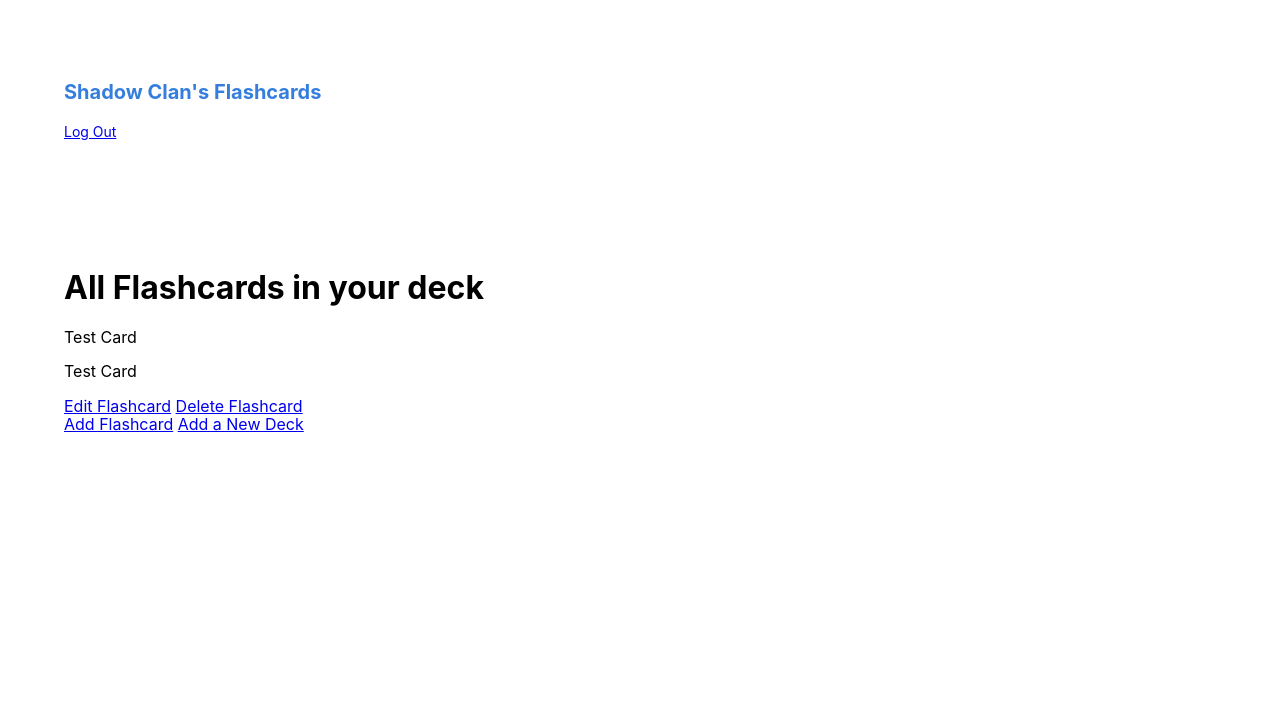
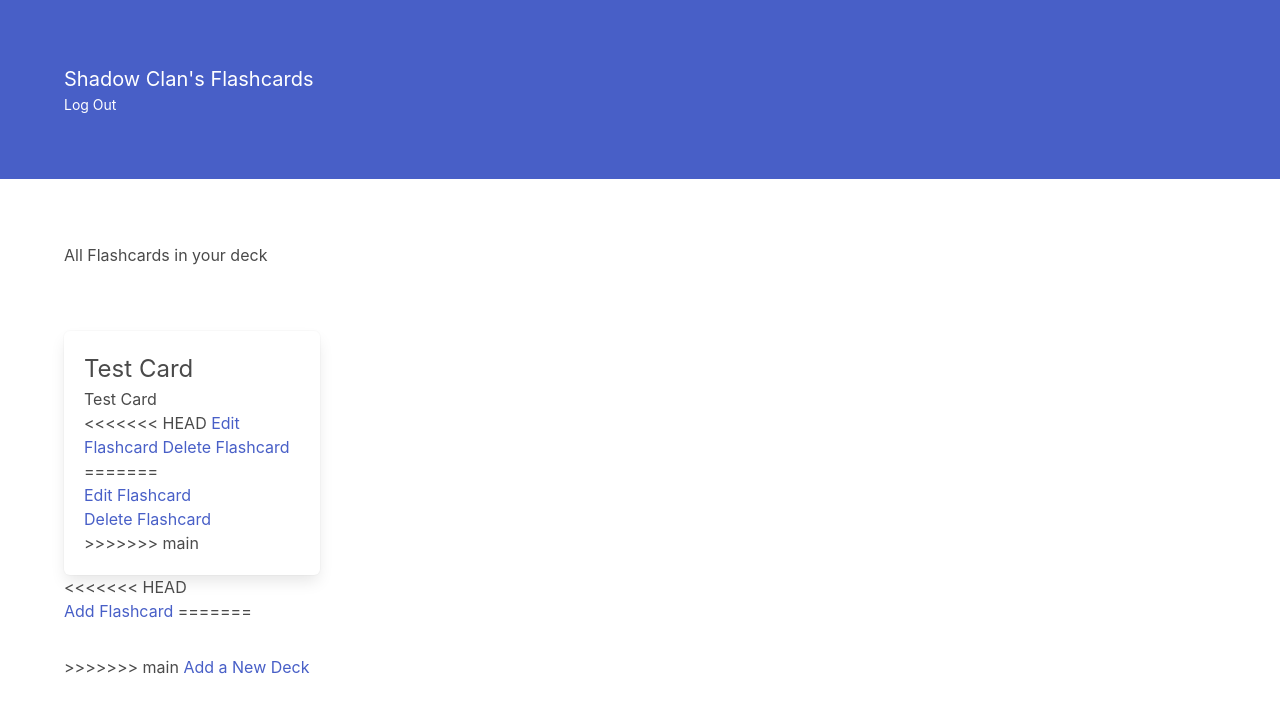
Before and after one commit to paulreece/Leitner-Flashcards, a Django app: a page that uses templates/base.html in a window 1280 px wide. Shown: the top 713 px of the page. Run offline with Django 4.2, Linux system fonts and the light colour scheme; a user stored in the database is signed in; data comes from the database, SQL or seed files in the repository.

Commit message:
merge attempted

```diff
--- a/templates/add_deck.html
+++ b/templates/add_deck.html
@@ -1,12 +1,14 @@
+{% extends "base.html" %}
+
 {% block content %}
 <h1> Create a Deck.</h1>
-<div class="form">
+<div>
     <form method="POST">
     {% csrf_token %}
     {% for field in form %}
 <div>
     <label for="{{field.id_for_label}}">{{field.label}}</label>
-    {{ field }}
+    <input class="input" type="text" name={{form.name.html_name}} id="deck-title-input" value="{{deck.name }}">
 </div>
 {% endfor %}
 <div>
--- a/templates/add_flashcard.html
+++ b/templates/add_flashcard.html
@@ -8,7 +8,7 @@
     {% csrf_token %}
     {% for field in form %}
 <div>
-    <label for="{{field.id_for_label}}">{{field.label}}</label>
+    <label class="input" for="{{field.id_for_label}}">{{field.label}}</label>
     {{ field }}
 </div>
 {% endfor %}
--- a/templates/base.html
+++ b/templates/base.html
@@ -7,11 +7,12 @@
   {% block meta %}{% endblock meta %}
   <link rel="stylesheet" href="https://unpkg.com/tachyons@4.12.0/css/tachyons.min.css" />
   <link rel="stylesheet" href="https://cdnjs.cloudflare.com/ajax/libs/font-awesome/5.15.3/css/all.min.css">
+  <link rel="stylesheet" href="https://cdn.jsdelivr.net/npm/bulma@0.9.3/css/bulma.min.css">
   <title> Flashcards </title>
 </head>
 
 <body class="sans-serif">
-  <header class="pa5">
+  <header class="pa5 hero is-medium is-link">
     <a href={% url "homepage" %} class="link underline-hover blue"><h1 class="f4 lh-copy">Shadow Clan's Flashcards</h1></a>
     <nav class="navbar-menu">
       <div class="f6 lh-copy">
--- a/templates/home.html
+++ b/templates/home.html
@@ -3,10 +3,7 @@
 
 {% block content %}
 
-<header class="">
-    <a href={% url "homepage" %} class=""><h1 class="">Shadow Clan's Flashcards</h1></a>
-  </header>
-<div class="box w-60 h5 bg-light-red">
+<div class="container box w-60 h5 bg-light-red">
     <h1 class="f2 lh-copy"> Let Shadow Clan help you study with their AMAZING flashcards.</h1>
 </div>
 {% endblock content %}
--- a/templates/show_answer.html
+++ b/templates/show_answer.html
@@ -9,7 +9,7 @@
 <a href={% url 'deck_list' %}>Back to Deck List</a>
 
 <div>
-    <p>{{ flashcard.prompt }}</p>
+    <p class="f3 lh-copy">{{ flashcard.prompt }}</p>
     <p>{{ flashcard.answer }}</p>
 </div>
 <div>
--- a/templates/show_flashcards.html
+++ b/templates/show_flashcards.html
@@ -3,21 +3,35 @@
 {% block content %}
 
 <section>
-  <h1>All Flashcards in your deck</h1>
+  <div class="pb5"><h1>All Flashcards in your deck</h1></div>
   {% for flashcard in flashcards %}
-  <div>
-      <p>{{ flashcard.prompt }} </p>
+  <div class="box w5 h-75 pb5 pt4">
+      <p class="f3 lh-copy">{{ flashcard.prompt }} </p>
       <p>{{ flashcard.answer }} </p>
 <div>
+<<<<<<< HEAD
       <a href={% url 'edit_flashcard' slug=deck.slug pk=flashcard.pk%}>Edit Flashcard</a>
       <a href={% url 'delete_flashcard' slug=deck.slug pk=flashcard.pk%}>Delete Flashcard</a>
+=======
+      <a href={% url 'edit_flashcard' slug=deck.slug pk=flashcard.pk%} class="db">Edit Flashcard</a>
+      <a href={% url 'delete_flashcard' slug=deck.slug pk=flashcard.pk%} class="db">Delete Flashcard</a>
+
+>>>>>>> main
     </div>
  </div>
  {% endfor %}
 </section>
 
+<<<<<<< HEAD
 <section>
   <a href={% url 'add_flashcard' slug=deck.slug %}>Add Flashcard</a>
+=======
+<section class="pt4">
+
+>>>>>>> main
   <a href={% url 'add_deck' pk=user.pk%}>Add a New Deck</a>
+
 </section>
 {% endblock content %}
+
+  <!-- <a href={% url 'add_flashcard' pk=user.pk%}>Add a New Flashcard</a> -->
```
Also changed, not shown: templates/deck_list.html (+12 -3 lines), templates/edit_deck.html (+7 -6 lines), templates/edit_flashcard.html (+5 -5 lines).
